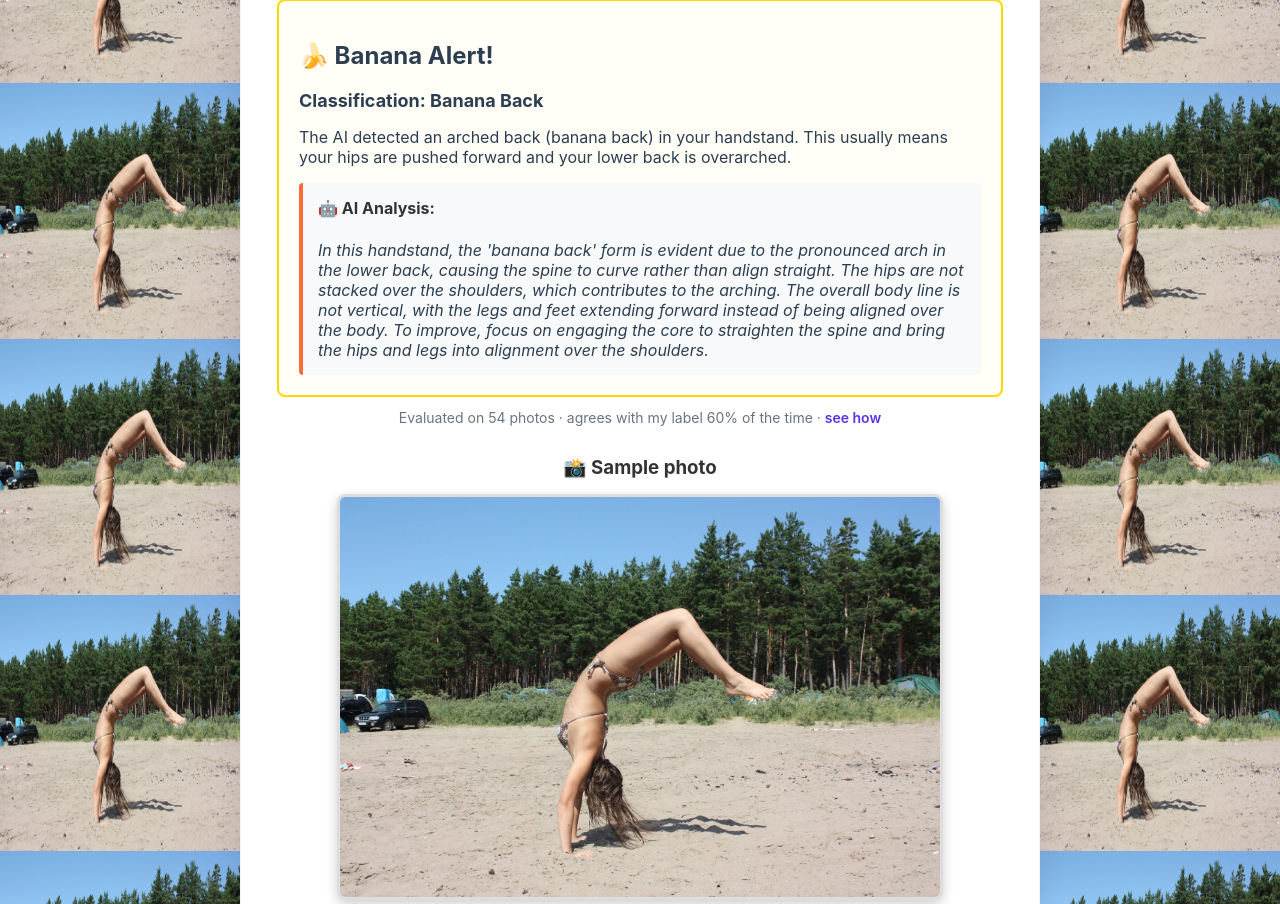
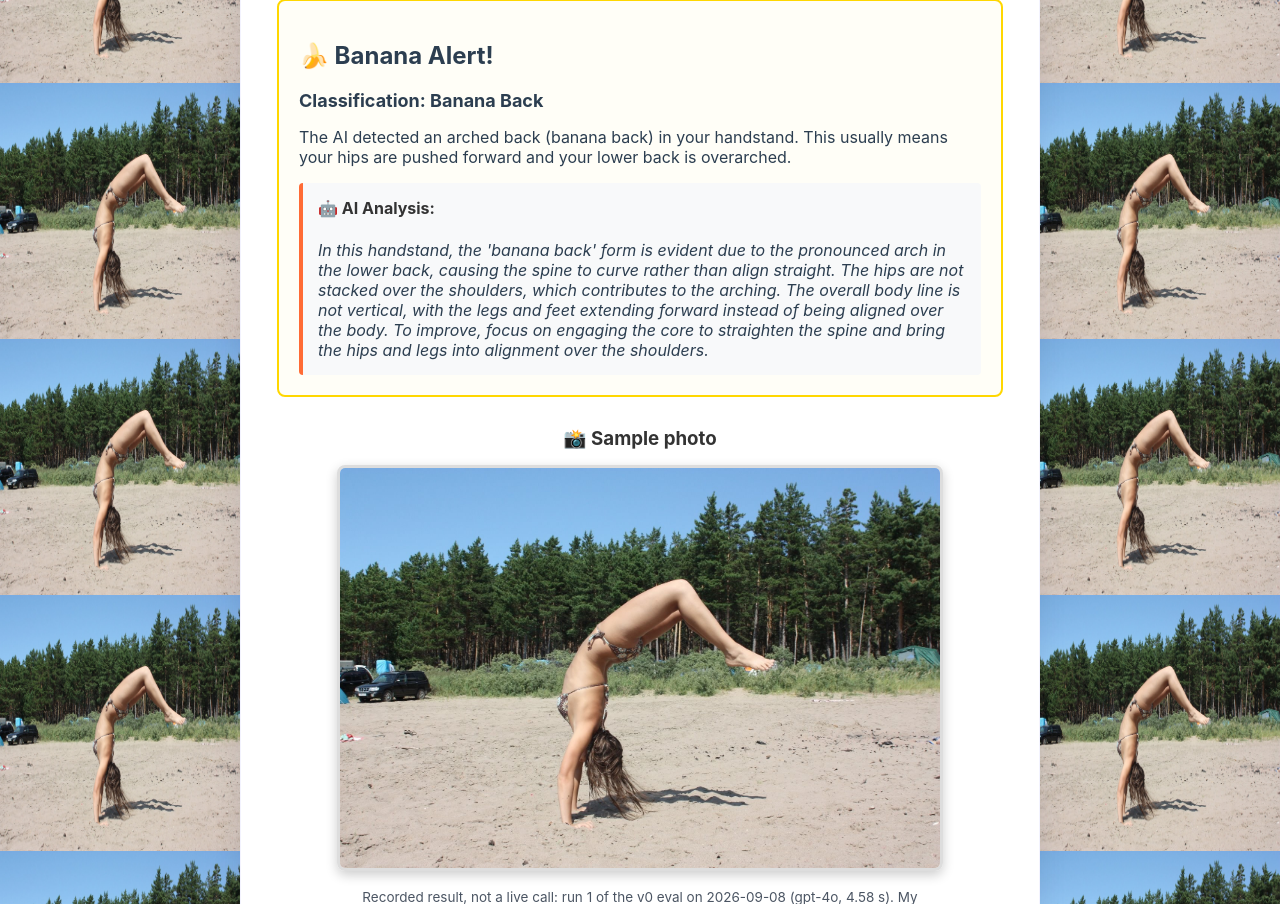
Before and after one commit to shhirl/fixmybanana, a Flask app: page /sample/banana in a window 1280 px wide. Shown: the part 173-1077 px from the top of the page. Run offline with Flask 3, Linux system fonts and the light colour scheme.

Commit message:
Result page: drop the 'Evaluated on N photos' line
Co-Authored-By: Claude Fable 5.1 <noreply@anthropic.com>

```diff
--- a/templates/result.html
+++ b/templates/result.html
@@ -30,10 +30,6 @@
     {% endif %}
     {% endif %}
 </div>
-
-{% if eval_summary and eval_summary.n_photos %}
-<p class="eval-line">Evaluated on {{ eval_summary.n_photos }} photos · agrees with my label {{ eval_summary.majority_pct }}% of the time · <a href="{{ url_for('how_its_built') }}#v0">see how</a></p>
-{% endif %}
 
 {% if sample %}
 <div style="text-align: center; margin: 30px 0;">
```
